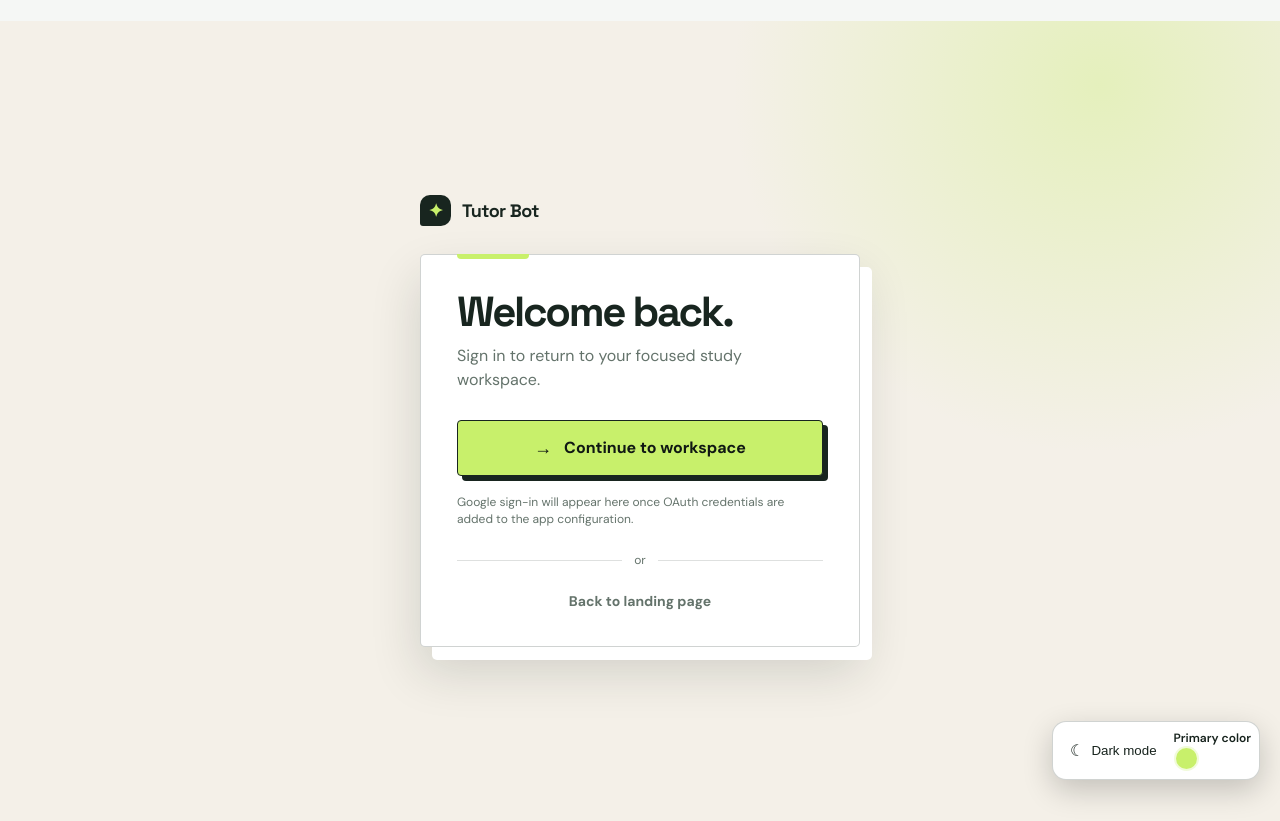
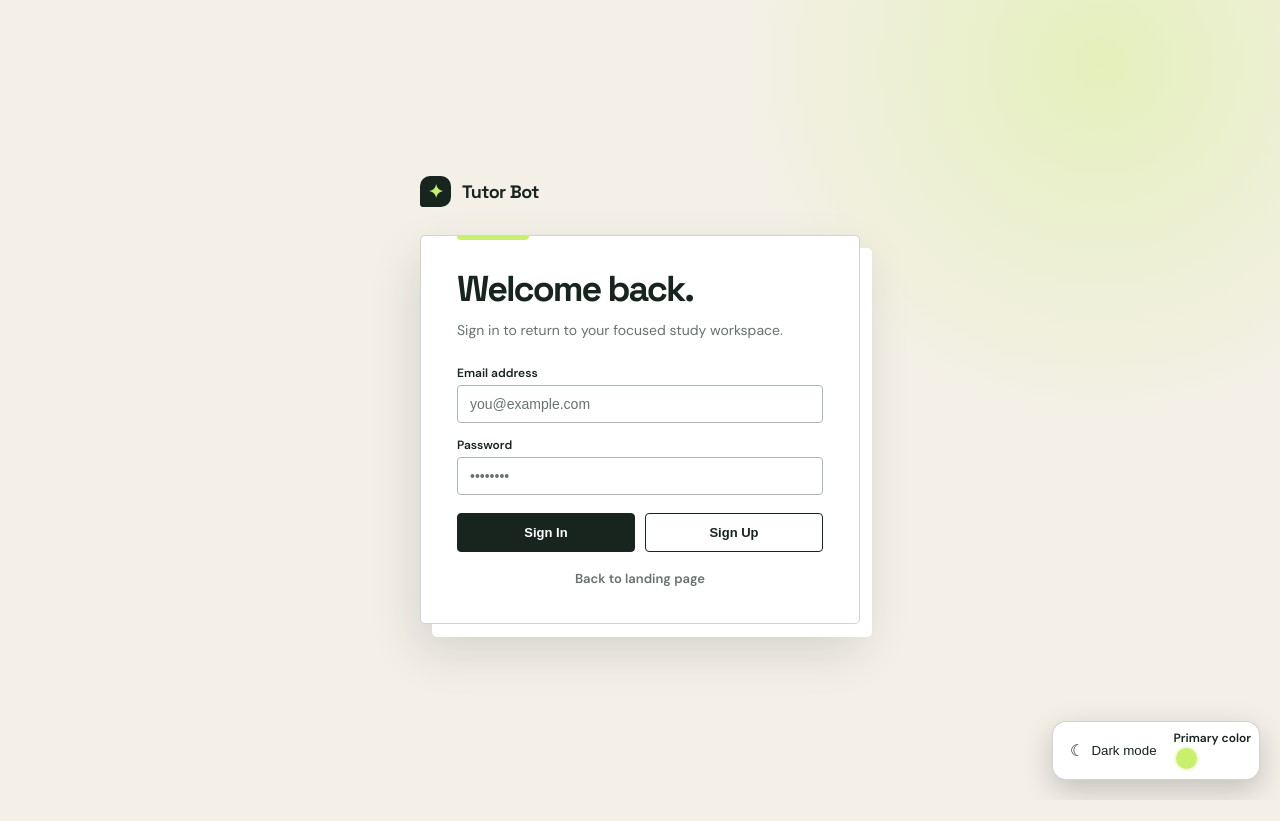
Before and after one commit to saina-singh24/Tutor-Bot, a Flask app: page /login in a window 1280 px wide. After the commit the page ends 800 px from the top, so only its background shows below. Run offline with Flask 3, Linux system fonts and the light colour scheme.

Commit message:
Supabase

```diff
--- a/app.py
+++ b/app.py
@@ -11,8 +11,9 @@ from urllib.request import Request, urlopen
 from zoneinfo import ZoneInfo
 
 from dotenv import load_dotenv
-from flask import Flask, render_template, request, jsonify, redirect, session, url_for
-from authlib.integrations.flask_client import OAuth
+from flask import Flask, render_template, request, jsonify, redirect, session, url_for, g
+from supabase import create_client, Client
+from gotrue.storage import SyncSupportedStorage
 from groq import Groq
 from markitdown import MarkItDown
 
@@ -21,17 +22,32 @@ load_dotenv()
 app = Flask(__name__)
 app.secret_key = os.environ.get('FLASK_SECRET_KEY', 'tutor-lamp-development-key')
 
-oauth = OAuth(app)
-google_client_id = os.environ.get('GOOGLE_CLIENT_ID')
-google_client_secret = os.environ.get('GOOGLE_CLIENT_SECRET')
-if google_client_id and google_client_secret:
-    oauth.register(
-        name='google',
-        client_id=google_client_id,
-        client_secret=google_client_secret,
-        server_metadata_url='https://accounts.google.com/.well-known/openid-configuration',
-        client_kwargs={'scope': 'openid email profile'}
-    )
+# Supabase Setup
+SUPABASE_URL = os.environ.get("SUPABASE_URL")
+SUPABASE_KEY = os.environ.get("SUPABASE_KEY")
+
+class FlaskSessionStorage(SyncSupportedStorage):
+    """Custom storage adapter to sync Supabase auth tokens with Flask session."""
+    def get_item(self, key: str) -> str | None:
+        return session.get(key)
+
+    def set_item(self, key: str, value: str) -> None:
+        session[key] = value
+
+    def remove_item(self, key: str) -> None:
+        session.pop(key, None)
+
+def get_supabase() -> Client:
+    if "supabase" not in g:
+        if SUPABASE_URL and SUPABASE_KEY:
+            g.supabase = create_client(
+                SUPABASE_URL,
+                SUPABASE_KEY,
+                options=dict(storage=FlaskSessionStorage(), flow_type="pkce")
+            )
+        else:
+            g.supabase = None
+    return g.supabase
 
 # Initialize Groq client and MarkItDown engine
 GROQ_KEY = os.environ.get("GROQ_API_KEY")
@@ -182,7 +198,6 @@ def get_timezone_for_location(location_name):
         "frankfurt": "Europe/Berlin",
         "toronto": "America/Toronto",
         "los angeles": "America/Los_Angeles",
-        "dubai": "Asia/Dubai",
         "bangalore": "Asia/Kolkata",
         "india": "Asia/Kolkata",
         "united states": "America/New_York",
@@ -312,7 +327,6 @@ def extract_math_expression(query):
     q = q.replace(" minus ", " - ")
     q = q.replace(" times ", " * ")
     q = q.replace(" multiplied by ", " * ")
-    q = q.replace(" divided by ", " / ")
     q = q.replace(" divided by ", " / ")
     q = q.replace(" percent ", " % ")
     q = q.replace(" to the power of ", " ** ")
@@ -497,8 +511,8 @@ def search_web(query):
     safe_query = quote_plus(str(query).strip())
     url = f"https://api.duckduckgo.com/?q={safe_query}&format=json&no_redirect=1&no_html=1&skip_disambig=1"
     try:
-        request = Request(url, headers={"User-Agent": "TutorLamp/1.0"})
-        with urlopen(request, timeout=10) as response:
+        request_obj = Request(url, headers={"User-Agent": "TutorLamp/1.0"})
+        with urlopen(request_obj, timeout=10) as response:
             payload = json.loads(response.read().decode('utf-8', errors='replace'))
     except Exception:
         return None
@@ -730,30 +744,76 @@ def extract_file_content(file_path):
 def landing():
     return render_template('landing.html')
 
-@app.route('/login')
+@app.route('/login', methods=['GET', 'POST'])
 def login():
-    return render_template('login.html', google_enabled=bool(google_client_id and google_client_secret))
+    supabase = get_supabase()
+    configured = supabase is not None
+
+    if request.method == 'POST':
+        if not configured:
+            return render_template('login.html', google_enabled=False, error="Supabase configuration missing.")
+
+        action = request.form.get('action')
+        email = request.form.get('email')
+        password = request.form.get('password')
+
+        try:
+            if action == 'signup':
+                res = supabase.auth.sign_up({"email": email, "password": password})
+                if res.user:
+                    session['user'] = {'email': res.user.email, 'id': res.user.id}
+                    return redirect(url_for('index'))
+            elif action == 'login':
+                res = supabase.auth.sign_in_with_password({"email": email, "password": password})
+                if res.user:
+                    session['user'] = {'email': res.user.email, 'id': res.user.id}
+                    return redirect(url_for('index'))
+        except Exception as err:
+            return render_template('login.html', google_enabled=configured, error=str(err))
+
+    return render_template('login.html', google_enabled=configured)
 
 @app.route('/login/google')
 def google_login():
-    if not google_client_id or not google_client_secret:
-        return render_template('login.html', google_enabled=False, error='Google sign-in is not configured yet.'), 503
-    redirect_uri = os.environ.get('GOOGLE_REDIRECT_URI') or url_for('google_callback', _external=True)
-    return oauth.google.authorize_redirect(redirect_uri)
+    supabase = get_supabase()
+    if not supabase:
+        return render_template('login.html', google_enabled=False, error='Supabase client is not configured.'), 503
 
-@app.route('/auth/google/callback')
+    redirect_uri = f"{request.host_url.rstrip('/')}/auth/callback"
+    res = supabase.auth.sign_in_with_oauth({
+        "provider": "google",
+        "options": {
+            "redirect_to": redirect_uri
+        }
+    })
+    return redirect(res.url)
+
+@app.route('/auth/callback')
 def google_callback():
-    if not google_client_id or not google_client_secret:
-        return redirect(url_for('login'))
-    token = oauth.google.authorize_access_token()
-    user_info = token.get('userinfo')
-    if user_info:
-        session['user'] = {
-            'name': user_info.get('name', 'Google user'),
-            'email': user_info.get('email', ''),
-            'picture': user_info.get('picture', '')
-        }
+    supabase = get_supabase()
+    code = request.args.get('code')
+    if code and supabase:
+        try:
+            res = supabase.auth.exchange_code_for_session({"auth_code": code})
+            if res.user:
+                session['user'] = {
+                    'email': res.user.email,
+                    'id': res.user.id
+                }
+        except Exception as e:
+            return redirect(url_for('login'))
     return redirect(url_for('index'))
+
+@app.route('/logout')
+def logout():
+    supabase = get_supabase()
+    if supabase:
+        try:
+            supabase.auth.sign_out()
+        except Exception:
+            pass
+    session.clear()
+    return redirect(url_for('landing'))
 
 @app.route('/app', strict_slashes=False)
 @app.route('/app/', strict_slashes=False)
@@ -781,7 +841,6 @@ def ask():
     if user_query and not uploaded_file:
         routed_answer = process_voice_query(user_query)
         if routed_answer and routed_answer != "I did not catch that. Please say the question again.":
-            # Preserve the previous tutoring experience for file-less prompts unless the query is clearly a general AI task.
             if detect_intent(normalize_query(user_query)) not in {"reasoning", "general"}:
                 return jsonify({'response': routed_answer})
 
@@ -793,7 +852,6 @@ def ask():
         if client is None:
             return jsonify({'response': 'The AI assistant is not configured yet. Add GROQ_API_KEY to the environment or .env file.'}), 503
 
-        # Handle Image Attachments via Groq Vision API
         if uploaded_file and uploaded_file.content_type.startswith('image/'):
             image_bytes = uploaded_file.read()
             base64_image = base64.b64encode(image_bytes).decode('utf-8')
@@ -818,14 +876,12 @@ def ask():
                 max_tokens=250
             )
 
-        # Handle All Other File Formats (PDF, DOCX, PPTX, XLSX, TXT, CSV, etc.)
         else:
             file_text_content = ""
             if uploaded_file and uploaded_file.filename:
                 filepath = os.path.join(UPLOAD_FOLDER, uploaded_file.filename)
                 uploaded_file.save(filepath)
 
-                # Extract structured text regardless of original format
                 file_text_content = extract_file_content(filepath)
 
             prompt_content = user_query
--- a/requirements.txt
+++ b/requirements.txt
@@ -5,3 +5,4 @@ markitdown==0.0.1
 python-dotenv==1.0.1
 Authlib==1.3.2
 gunicorn==23.0.0
+supabase
--- a/templates/index.html
+++ b/templates/index.html
@@ -35,6 +35,7 @@
         </div>
         <div class="flex items-center space-x-4">
             <a href="/" class="px-4 py-2 glass rounded-xl text-sm font-semibold hover:bg-gray-800 text-gray-300 border border-gray-700">← Landing</a>
+            <a href="/logout" class="px-4 py-2 glass rounded-xl text-sm font-semibold hover:bg-red-900/40 text-red-300 border border-red-700/50">Logout</a>
         </div>
     </header>
 
--- a/templates/landing.html
+++ b/templates/landing.html
@@ -16,7 +16,7 @@
 			--lime: #c8f06b;
 			--coral: #fff;
 			--line: rgba(24, 37, 31, .14);
-				--lime: var(--user-accent);
+			--lime: var(--user-accent);
 		}
 		* { box-sizing: border-box; }
 		body { margin: 0; color: var(--ink); background: var(--paper); font-family: 'DM Sans', sans-serif; }
@@ -77,7 +77,11 @@
 		<div class="shell">
 			<nav>
 				<a class="brand" href="/"><span class="brand-mark">✦</span> Tutor Bot</a>
+				{% if session.get('user') %}
+				<a class="nav-link" href="/logout">Sign out ↗</a>
+				{% else %}
 				<a class="nav-link" href="/login">Sign in ↗</a>
+				{% endif %}
 			</nav>
 
 			<main>
--- a/templates/login.html
+++ b/templates/login.html
@@ -10,34 +10,36 @@
 	<style>
 		:root { --ink: #18251f; --muted: #64736b; --paper: #f4f0e8; --cream: #fffdf8; --lime: var(--user-accent); --coral: #fff; }
 		* { box-sizing: border-box; }
-		body { margin: 0; min-height: 100vh; color: var(--ink); background: var(--paper); font-family: 'DM Sans', sans-serif; overflow: hidden; }
-		body::before, body::after { content: ''; position: fixed; z-index: 0; width: 260px; height: 190px; border-radius: 50%; pointer-events: none; filter: url(#liquid-goo); opacity: .22; animation: liquid-drift 18s ease-in-out infinite alternate; }
-		body::before { top: 8%; right: 8%; background: var(--user-accent); }
-		body::after { left: -90px; bottom: 12%; background: var(--coral); animation-delay: -7s; }
-		@keyframes liquid-drift { from { transform: translate3d(0, 0, 0) scale(1); border-radius: 45% 55% 62% 38%; } to { transform: translate3d(34px, -20px, 0) scale(1.18); border-radius: 64% 36% 44% 56%; } }
-		.page { position: relative; z-index: 1; min-height: 100vh; display: grid; place-items: center; overflow: hidden; background: radial-gradient(circle at 86% 8%, var(--user-accent-glow), transparent 23rem), var(--paper); }
+		body { margin: 0; min-height: 100vh; color: var(--ink); background: var(--paper); font-family: 'DM Sans', sans-serif; }
+		.page { position: relative; z-index: 1; min-height: 100vh; display: grid; place-items: center; padding: 24px 0; background: radial-gradient(circle at 86% 8%, var(--user-accent-glow), transparent 23rem), var(--paper); }
 		.shell { width: min(100% - 48px, 440px); }
 		.brand { display: inline-flex; align-items: center; gap: 11px; color: var(--ink); text-decoration: none; font: 700 18px 'Space Grotesk', sans-serif; letter-spacing: -.03em; }
 		.brand-mark { width: 31px; height: 31px; display: grid; place-items: center; border-radius: 10px 10px 10px 3px; background: var(--ink); color: var(--lime); }
 		.panel { position: relative; margin-top: 28px; padding: 36px; background: #fff; color: #18251f; border: 1px solid rgba(24,37,31,.2); border-radius: 5px; box-shadow: 12px 13px 0 var(--coral), 0 24px 50px rgba(24,37,31,.16); }
 		.panel::before { content: ''; position: absolute; top: -1px; left: 36px; width: 72px; height: 5px; background: var(--user-accent); border-radius: 0 0 4px 4px; }
-		h1 { margin: 0; color: #18251f; font: 700 42px/.98 'Space Grotesk', sans-serif; letter-spacing: -.055em; }
-		.intro { margin: 12px 0 28px; color: #64736b; line-height: 1.5; }
-		.google { width: 100%; display: flex; align-items: center; justify-content: center; gap: 12px; padding: 15px 19px; color: var(--user-accent-text); background: var(--user-accent); border: 1px solid var(--ink); border-radius: 4px; text-decoration: none; font-weight: 700; box-shadow: 5px 5px 0 var(--ink); transition: transform .2s, box-shadow .2s; }
-		.google:hover { transform: translate(3px, 3px); box-shadow: 2px 2px 0 var(--ink); }
+		h1 { margin: 0; color: #18251f; font: 700 36px/.98 'Space Grotesk', sans-serif; letter-spacing: -.055em; }
+		.intro { margin: 12px 0 24px; color: #64736b; line-height: 1.5; font-size: 14px; }
+		.google { width: 100%; display: flex; align-items: center; justify-content: center; gap: 12px; padding: 12px 19px; color: var(--user-accent-text); background: var(--user-accent); border: 1px solid var(--ink); border-radius: 4px; text-decoration: none; font-weight: 700; box-shadow: 4px 4px 0 var(--ink); transition: transform .2s, box-shadow .2s; cursor: pointer; }
+		.google:hover { transform: translate(2px, 2px); box-shadow: 2px 2px 0 var(--ink); }
 		.google-mark { font-size: 18px; font-weight: 700; }
-		.divider { display: flex; align-items: center; gap: 12px; margin: 24px 0; color: #64736b; font-size: 12px; }
+		.divider { display: flex; align-items: center; gap: 12px; margin: 20px 0; color: #64736b; font-size: 12px; }
 		.divider::before, .divider::after { content: ''; height: 1px; flex: 1; background: rgba(24,37,31,.14); }
-		.continue { display: block; text-align: center; color: #64736b; font-size: 14px; font-weight: 700; text-decoration: none; }
+		.input-group { margin-bottom: 14px; text-align: left; }
+		.input-group label { display: block; font-size: 12px; font-weight: 600; color: #18251f; margin-bottom: 4px; }
+		.input-group input { width: 100%; padding: 10px 12px; border: 1px solid rgba(24,37,31,.2); border-radius: 4px; font-size: 14px; outline: none; }
+		.input-group input:focus { border-color: var(--ink); }
+		.btn-stack { display: flex; gap: 10px; margin-top: 18px; }
+		.btn-primary, .btn-secondary { flex: 1; padding: 11px; font-weight: 700; font-size: 13px; border-radius: 4px; cursor: pointer; border: 1px solid var(--ink); text-align: center; }
+		.btn-primary { background: var(--ink); color: #fff; }
+		.btn-secondary { background: transparent; color: var(--ink); }
+		.continue { display: block; text-align: center; color: #64736b; font-size: 13px; font-weight: 600; text-decoration: none; margin-top: 18px; }
 		.continue:hover { color: var(--ink); }
 		.error { margin: 0 0 18px; padding: 10px 12px; color: #8b2f20; background: #ffe5df; border: 1px solid #f2b5a6; border-radius: 4px; font-size: 13px; }
-		.config-note { margin-top: 18px; color: #64736b; font-size: 12px; line-height: 1.45; }
-		@media (max-width: 520px) { .shell { width: min(100% - 32px, 440px); } .panel { padding: 28px 22px; } h1 { font-size: 36px; } }
+		@media (max-width: 520px) { .shell { width: min(100% - 32px, 440px); } .panel { padding: 28px 22px; } h1 { font-size: 30px; } }
 	</style>
+	<script src="{{ url_for('static', filename='theme.js') }}"></script>
 </head>
-	<script src="{{ url_for('static', filename='theme.js') }}"></script>
 <body>
-	<svg width="0" height="0" aria-hidden="true"><defs><filter id="liquid-goo"><feGaussianBlur in="SourceGraphic" stdDeviation="13" result="blur"/><feColorMatrix in="blur" mode="matrix" values="1 0 0 0 0  0 1 0 0 0  0 0 1 0 0  0 0 0 20 -9" result="goo"/><feBlend in="SourceGraphic" in2="goo"/></filter></defs></svg>
 	<div class="page">
 		<main class="shell">
 			<a class="brand" href="/"><span class="brand-mark">✦</span> Tutor Bot</a>
@@ -45,13 +47,27 @@
 				<h1>Welcome back.</h1>
 				<p class="intro">Sign in to return to your focused study workspace.</p>
 				{% if error %}<p class="error">{{ error }}</p>{% endif %}
+
 				{% if google_enabled %}
 				<a class="google" href="/login/google"><span class="google-mark">G</span> Continue with Google</a>
-			{% else %}
-			<a class="google" href="/app"><span class="google-mark">→</span> Continue to workspace</a>
-			<p class="config-note">Google sign-in will appear here once OAuth credentials are added to the app configuration.</p>
+				<div class="divider">or use email</div>
 				{% endif %}
-			<div class="divider">or</div>
+
+				<form method="POST" action="/login">
+					<div class="input-group">
+						<label for="email">Email address</label>
+						<input type="email" id="email" name="email" required placeholder="you@example.com">
+					</div>
+					<div class="input-group">
+						<label for="password">Password</label>
+						<input type="password" id="password" name="password" required placeholder="••••••••">
+					</div>
+					<div class="btn-stack">
+						<button type="submit" name="action" value="login" class="btn-primary">Sign In</button>
+						<button type="submit" name="action" value="signup" class="btn-secondary">Sign Up</button>
+					</div>
+				</form>
+
 				<a class="continue" href="/">Back to landing page</a>
 			</section>
 		</main>
```
Lines whose indentation alone changed are shown as unchanged.
